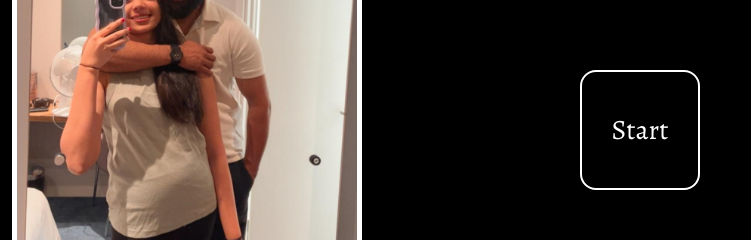
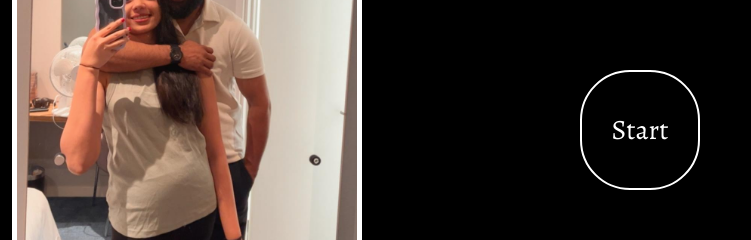
Before and after one commit to saptisunil1/wedding-invitation, a React (Create React App) app: page / in a window 1280 px wide. Shown: the part 270-510 px from the top of the page, without its empty margins (0-751 px from the left). Built offline with nearby package versions, Linux system fonts and the light colour scheme.

Commit message:
button change

```diff
--- a/src/myCss.css
+++ b/src/myCss.css
@@ -59,16 +59,13 @@ body {
   top: 50%;
   left: 50%;
   transform: translate(-50%, -50%);
-
   width: 120px;
   height: 120px;
-  border-radius: 16px;
-
+  border-radius: 50px;
   font-size: 28px;
   color: white;
   background: rgba(255, 255, 255, 0);
   border: 2px solid white;
-
   cursor: pointer;
   transition: 0.3s ease;
   font-family: "alegreya", sans-serif;
```
